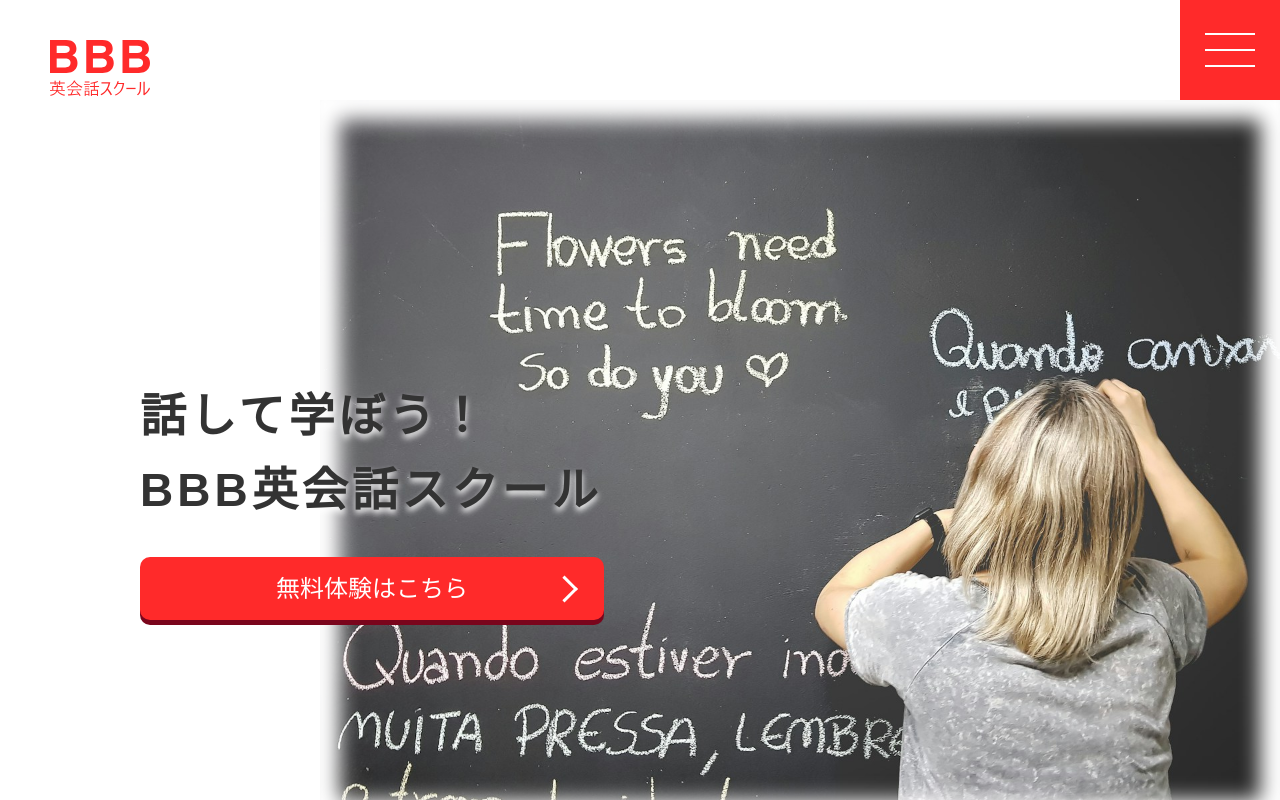
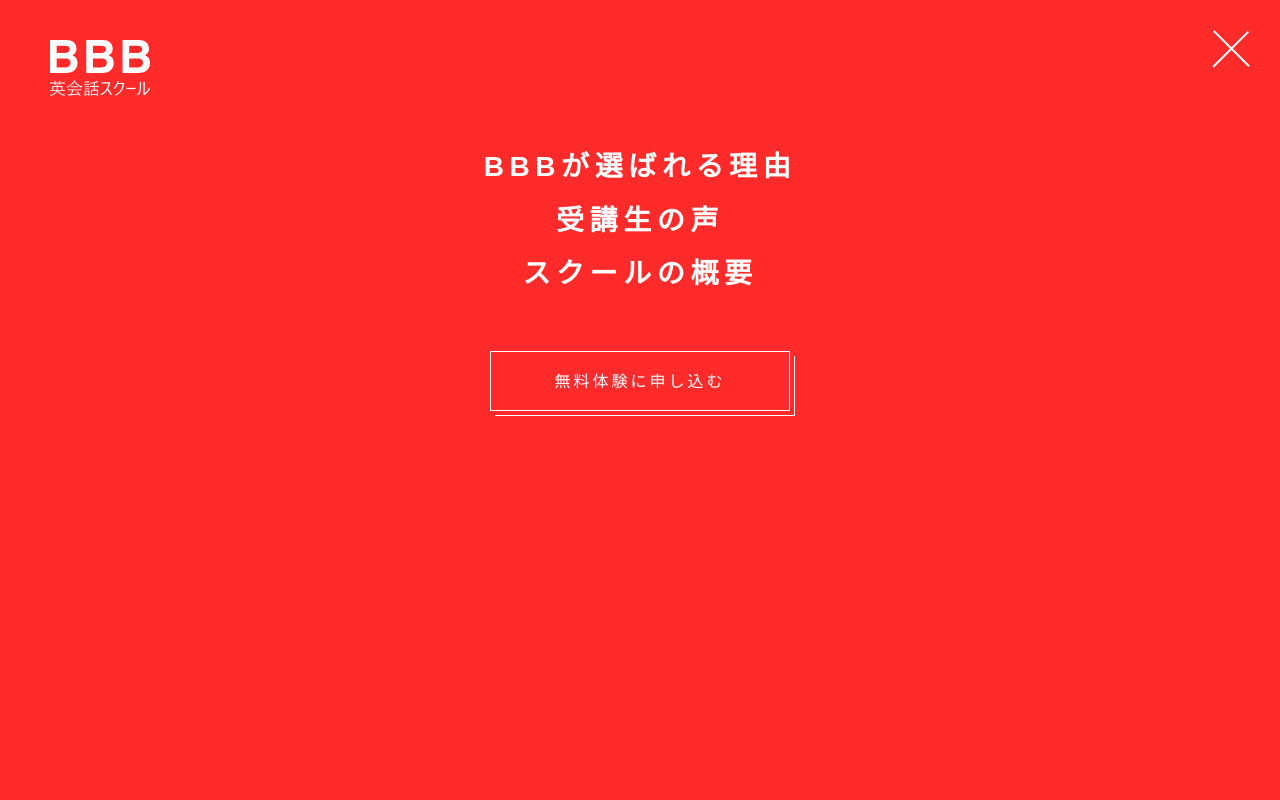
Before and after one commit to takeshi0518/BBB_English_Conversation_Class, a plain HTML site: page index.html in a window 1280 px wide. Both pictures are taken after a click on the element 1230 px from the left and 50 px from the top of the page. Shown: the top 800 px of the page. Drawn offline with Linux system fonts and the light colour scheme.

Commit message:
ハンバーガーメニューの実装が完了しました

```diff
--- /dev/null
+++ b/common/js/index.js
@@ -0,0 +1,38 @@
+
+// ハンバーガーメニュー
+(() => {
+//余力があればエラーハンドリングを実装
+
+const $burger = document.getElementById('js-burger');
+const $burgerMenu = document.getElementById('js-burgerMenu');
+const $logoImg = document.getElementById('js-logoImg');
+const $burgerIcons = document.querySelectorAll('.burger__icon');
+const $burgerIcon = document.querySelector('.burger__inner');
+const srcRed = '/common/img/logo-r.svg';  //ロゴ画像レッド
+const srcWhite = '/common/img/logo-w.svg'; //ロゴ画像ホワイト
+
+
+$burger.addEventListener('click', () => {
+  $burgerMenu.classList.toggle('is-active');
+  if($burgerMenu.classList.contains('is-active')) {
+    $logoImg.setAttribute('src', srcWhite);
+  } else {
+    $logoImg.setAttribute('src', srcRed);
+  }
+  $burgerIcons.forEach((icon) => {
+    icon.classList.toggle('is-active');
+  });
+  $burgerIcon.classList.toggle('is-active');
+});
+})();
+
+
+//スクロールアニメーション
+(() => {
+
+
+
+
+
+
+})();
--- a/common/sass/base/z_index.scss
+++ b/common/sass/base/_z-index.scss
@@ -1,6 +1,9 @@
+
 $z-index-list: (
+  mainvisual__text-wrapper,
+  burger__menu,
+  header__logo,
   burger,
-  mainvisual__text-wrapper,
 );
 
 @function z-index($name) {
--- a/common/sass/components/_burger.scss
+++ b/common/sass/components/_burger.scss
@@ -3,6 +3,7 @@
 @use '../base/z_index.scss' as fn;
 
 
+// burger-icon
 .burger {
   background-color: $red;
   width: 100px;
@@ -48,3 +49,112 @@
     margin-top: 11px;
   }
 }
+
+// animation
+.burger__inner,
+.burger__icon {
+  transition: all .4s ease;
+}
+.burger__inner.is-active {
+  transform: translate(-50%, -50%) rotate(45deg);
+  transition-duration: .4s;
+}
+.burger__icon.is-active:nth-of-type(1) {
+  transform: translateY(15px) rotate(90deg);
+  transition-duration: .4s;
+}
+.burger__icon:nth-of-type(2).is-active {
+  width: 0;
+  transition-duration: .4s;
+}
+.burger__icon:nth-of-type(3).is-active {
+  transform: translateY(-18px);
+  transition-duration: .4s;
+}
+
+
+// burger-menu
+.burger__menu {
+  position: fixed;
+  top: 0;
+  bottom: 0;
+  right: 0;
+  left: 0;
+  background-color: $red;
+  opacity: 0;
+  pointer-events: none;
+  z-index: fn.z-index(burger__menu);
+  transition: opacity .3s;
+}
+.burger__menu.is-active {
+  opacity: 1;
+  pointer-events: auto;
+}
+.burger__menuList {
+  margin: 0 auto;
+  padding: 0 16px;
+  padding-top: 150px;
+  text-align: center;
+}
+.burger__menuItem {
+  margin-bottom: 20px;
+}
+.burger__menuItem:last-child {
+  margin-bottom: 0;
+}
+.burger__itemLink {
+  font-size: 28px;
+  font-weight: bold;
+  line-height: 1.2;
+  letter-spacing: 0.2em;
+  color: $white;
+  @include responsive (tb) {
+    font-size: 16px;
+  }
+}
+.burger__itemLink:hover {
+  border-bottom: 2px solid $white;
+}
+
+// burger-btn
+.burger__btn {
+  margin-top: 60px;
+  text-align: center;
+}
+.burger__btnLink {
+  width: 300px;
+  height: 60px;
+  border: 1px solid $white;
+  display: inline-block;
+  font-size: 16px;
+  line-height: 60px;
+  letter-spacing: 3px;
+  color: $white;
+  position: relative;
+  transition: all .3s;
+}
+.burger__btnLink:hover {
+  background-color: $white;
+  border: 1px solid $red;
+  color: $red;
+}
+.burger__btnLink::before {
+  content: '';
+  width: 300px;
+  height: 1px;
+  display: inline-block;
+  background-color: $white;
+  position: absolute;
+  bottom: -6px;
+  right: -6px;
+}
+.burger__btnLink::after {
+  content: '';
+  width: 1px;
+  height: 60px;
+  display: inline-block;
+  background-color: $white;
+  position: absolute;
+  top: 4px;
+  right: -6px;
+}
--- a/common/sass/layout/_header.scss
+++ b/common/sass/layout/_header.scss
@@ -1,14 +1,18 @@
 @use '../base/config' as *;
 @use '../mixin/responsive' as *;
+@use '../base/z_index.scss' as fn;
 
 .header {
   width: 100%;
   height: 100px;
   display: flex;
   justify-content: space-between;
+
 }
 .header__logo {
   padding: 40px 0 0 50px;
+  position: fixed;
+  z-index: fn.z-index(header__logo);
   @include responsive(tb) {
     padding: 25px 0 0 25px;
   }
--- a/common/sass/sytle.scss
+++ b/common/sass/sytle.scss
@@ -1,3 +1,4 @@
+
 @charset "utf-8";
 
 @use  '../sass/base/reset';
--- a/index.html
+++ b/index.html
@@ -17,17 +17,30 @@
   <header class="header">
     <h1 class="header__logo">
       <a href="#" class="header__link">
-        <img src="/common/img/logo-r.svg" alt="BBB英会話教室" class="header__logo-img">
+        <img src="/common/img/logo-r.svg" alt="BBB英会話教室" class="header__logo-img" id="js-logoImg">
       </a>
     </h1>
 
-    <div class="burger">
+<!-- burger-icon -->
+    <div class="burger" id="js-burger">
       <div class="burger__inner">
         <span class="burger__icon"></span>
         <span class="burger__icon"></span>
         <span class="burger__icon"></span>
       </div>
     </div>
+
+<!-- burger-menu -->
+    <nav class="burger__menu" id="js-burgerMenu">
+      <ul class="burger__menuList">
+        <li class="burger__menuItem"><a href="#" class="burger__itemLink">BBBが選ばれる理由</a></li>
+        <li class="burger__menuItem"><a href="#" class="burger__itemLink">受講生の声</a></li>
+        <li class="burger__menuItem"><a href="#" class="burger__itemLink">スクールの概要</a></li>
+      </ul>
+      <div class="burger__btn">
+        <a href="#" class="burger__btnLink">無料体験に申し込む</a>
+      </div>
+    </nav>
   </header>
 
   <main>
@@ -236,5 +249,7 @@
       <small class="footer__copy">© BBB English School</small>
     </div>
   </footer>
+
+  <script src="/common/js/index.js"></script>
 </body>
 </html>
```
Also changed, not shown: common/css/base/z_index.css (deleted), common/css/sytle.css, 2 other files.
